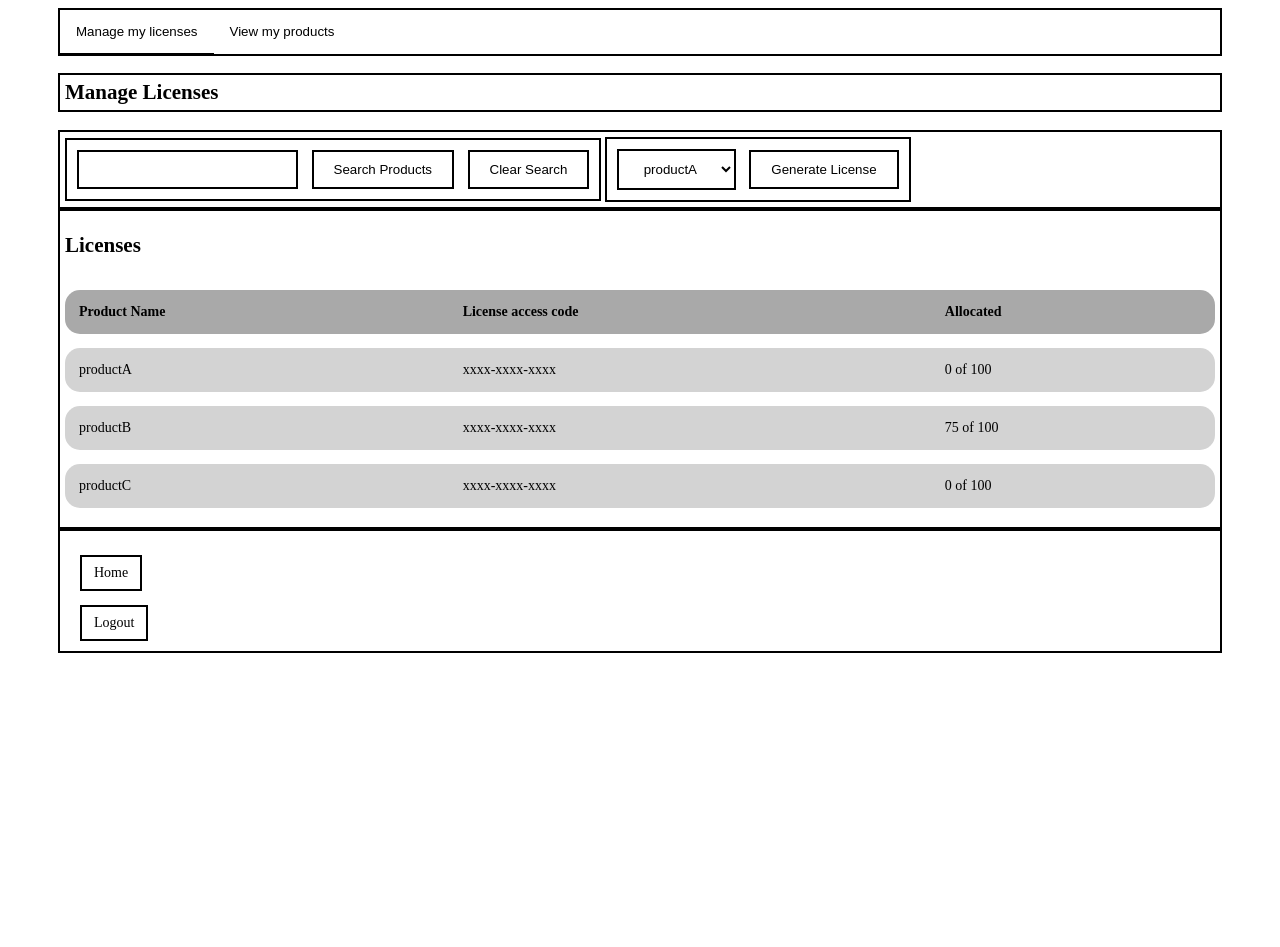
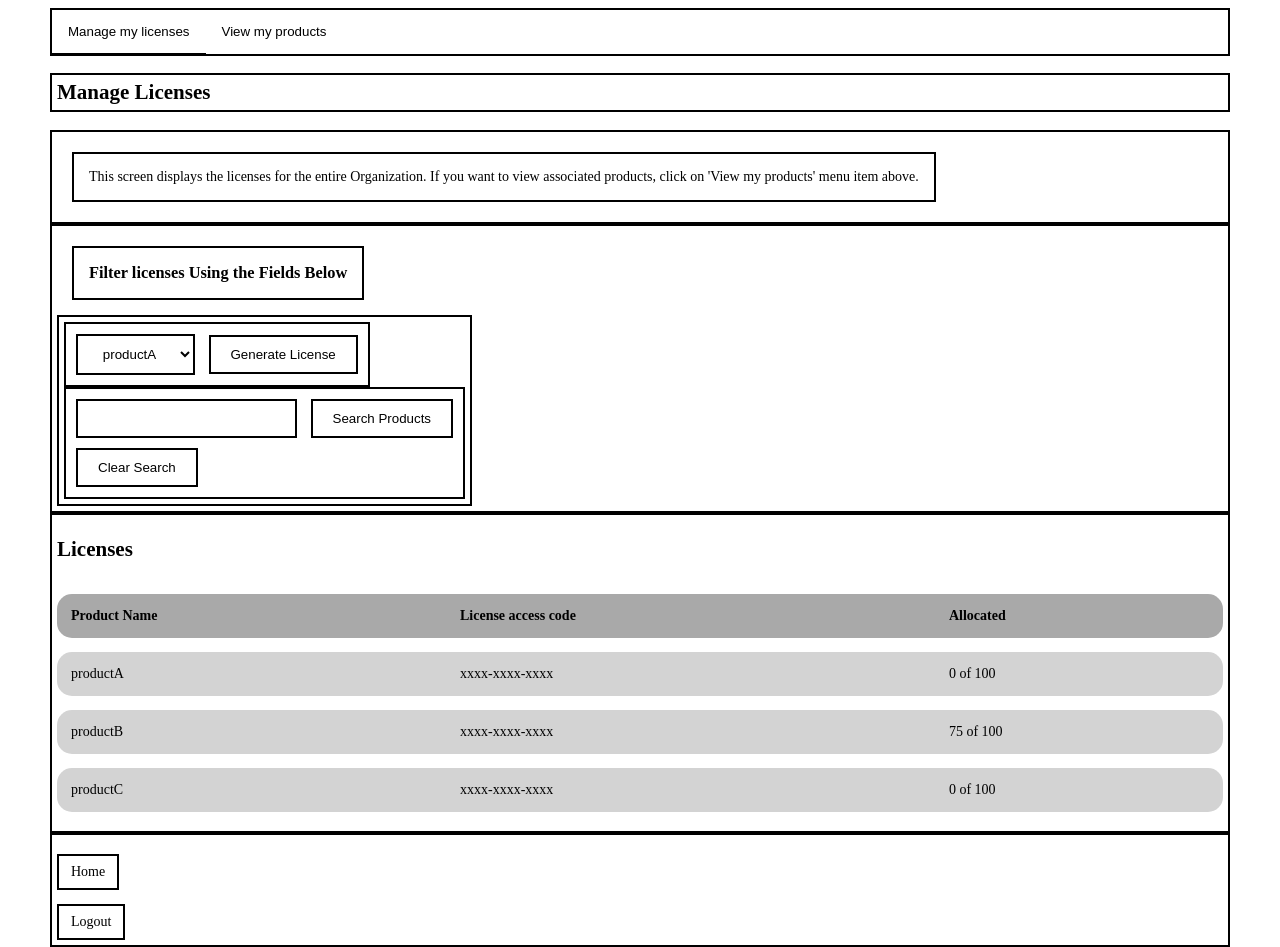
Before and after one commit to lux3hs/contactmgr, a Django app: page /licenses/ in a window 1280 px wide. Before the commit the page ends 653 px from the top, so only its background shows below. Run offline with Django 3.2, Linux system fonts and the light colour scheme; a user stored in the database is signed in; data comes from the database, SQL or seed files in the repository; both versions use the stored data as it was after the commit.

Commit message:
Change to hyphenated css class conventions

```diff
--- a/manage_contacts/forms.py
+++ b/manage_contacts/forms.py
@@ -40,11 +40,11 @@ class ContactCreationForm(UserCreationForm):
 class SearchChoiceForm(forms.Form):
     #Set widget fields
     choices = [("first_name", "First Name"), ("last_name", "Last Name"), ("email", "Email")]
-    contact_search = forms.CharField(max_length=50, label='')
+    search_field = forms.CharField(max_length=50, label='')
     filter_choice = forms.ChoiceField(choices=choices, label='')
 
     #Extend init function to set widget class
     def __init__(self, *args, **kwargs):
         super(SearchChoiceForm, self).__init__(*args, **kwargs)
         self.fields["filter_choice"].widget.attrs['class'] = "ChoiceField"
-        self.fields["contact_search"].widget.attrs['class'] = "CharField"
+        self.fields["search_field"].widget.attrs['class'] = "CharField"
--- a/manage_contacts/static/manage_contacts/js/script.js
+++ b/manage_contacts/static/manage_contacts/js/script.js
@@ -1,15 +1,15 @@
-function change_page(evt, pageName) {
+function changePage(evt, pageName) {
   // Declare all variables
   var i, tabcontent, tablinks;
 
   // Get all elements with class="tabcontent" and hide them
-  tabcontent = document.getElementsByClassName("tabcontent");
+  tabcontent = document.getElementsByClassName("js-tabcontent");
   for (i = 0; i < tabcontent.length; i++) {
     tabcontent[i].style.display = "none";
   }
 
   // Get all elements with class="tablinks" and remove the class "active"
-  tablinks = document.getElementsByClassName("tablinks");
+  tablinks = document.getElementsByClassName("js-tablinks");
   for (i = 0; i < tablinks.length; i++) {
     tablinks[i].className = tablinks[i].className.replace(" active", "");
   }
--- a/manage_contacts/urls.py
+++ b/manage_contacts/urls.py
@@ -3,5 +3,7 @@ from . import views
 
 urlpatterns = [
     path('', views.manage_contacts, name='manage_contacts'),
-    path('add', views.add_contact, name="add_contact")
+    path('add-contact', views.add_contact, name="add_contact"),
+    path('edit-contact', views.edit_contact, name="edit_contact")
+
 ]
--- a/manage_licenses/static/manage_licenses/js/script.js
+++ b/manage_licenses/static/manage_licenses/js/script.js
@@ -1,15 +1,15 @@
-function change_page(evt, pageName) {
+function changePage(evt, pageName) {
   // Declare all variables
   var i, tabcontent, tablinks;
 
   // Get all elements with class="tabcontent" and hide them
-  tabcontent = document.getElementsByClassName("tabcontent");
+  tabcontent = document.getElementsByClassName("js-tabcontent");
   for (i = 0; i < tabcontent.length; i++) {
     tabcontent[i].style.display = "none";
   }
 
   // Get all elements with class="tablinks" and remove the class "active"
-  tablinks = document.getElementsByClassName("tablinks");
+  tablinks = document.getElementsByClassName("js-tablinks");
   for (i = 0; i < tablinks.length; i++) {
     tablinks[i].className = tablinks[i].className.replace(" active", "");
   }
--- a/manage_licenses/templates/manage_licenses/manage-licenses.html
+++ b/manage_licenses/templates/manage_licenses/manage-licenses.html
@@ -11,14 +11,16 @@
 
 {% block banner %}
 <div class="tab">
-<button class="tablinks" id="defaultOpen" onclick="change_page(event, 'Licenses')">Manage my licenses</button>
-<button class="tablinks" onclick="change_page(event, 'Products')">View my products</button>
+<button class="js-tablinks" id="js-default-open" onclick="changePage(event, 'licenses-tab')">Manage my licenses</button>
+<button class="js-tablinks" onclick="changePage(event, 'products-tab')">View my products</button>
 </div>
 {% endblock banner %}
 
 {% block leftcontainer %}{% endblock leftcontainer %}
 
 {% block main %}
+<h2 class="title-container"> Manage Licenses </h2>
+
 {% if messages %}
 <ul class="messages">
     {% for message in messages %}
@@ -27,33 +29,40 @@
 </ul>
 {% endif %}
 
-<h2 class="titleContainer"> Manage Licenses </h2>
+<div id="licenses-tab" class="js-tabcontent">
+  <script>document.getElementById("js-default-open").click();</script>
 
-<div id="Licenses" class="tabcontent">
-<script>document.getElementById("defaultOpen").click();</script>
+  <div class="block-container">
+    <p id="contact-page-info" class="text-container">
+    This screen displays the licenses for the entire Organization. If you want to view associated products,
+    click on 'View my products' menu item above.
+    </p>
+  </div>
 
-  <div class="blockContainer"/>
+  <div class="block-container">
+    <h3 class="text-container">Filter licenses Using the Fields Below</h3>
 
-  <div id="widget1" class="blockWidget">
-    <form id="form1" method = "GET">
+    <div class="block-widget">
+      <form class="block-widget" method = "GET">
+        {{ product_form }}
+        <input class="button" type="submit" value="Generate License"/>
+      </form>
+
+      <div class="block-widget">
+        <form method = "GET">
           {{ search_form }}
           <input class="button" type="submit" value="Search Products"/>
         </form>
 
-    <form id="form1" method="get">
+        <form method="get">
         {% csrf_token %}
         <input class="button" type="submit" name="clear_search" value="Clear Search"/>
         </form>
       </div>
-
-  <form id="form1" class="blockWidget" method = "GET">
-    {{ product_form }}
-    <input class="button" type="submit" value="Generate License"/>
-  </form>
-
+    </div>
   </div>
 
-  <div class="blockContainer">
+  <div class="block-container">
     <h2> Licenses </h2>
 
     <table>
@@ -70,26 +79,25 @@
           <td>{{ entitlement.num_allocated }} </td>
         </tr>
       {% endfor %}
-
     </table>
   </div>
 </div>
 
-<div id="Products" class="tabcontent">
-
-  <div class=blockContainer>
-    <h2 class="textWidget"> my products </h2>
+<div id="products-tab" class="js-tabcontent">
+  <div class="block-container">
+    <div class=block-widget>
+      <h2 class="text-container"> my products </h2>
     </div>
 
-  <div class="blockWidget">
+    <div class="block-widget">
     {% for entitlement in entitlement_list %}
-    <p class="textWidget">{{ entitlement.product_name }}</p>
+      <p class="text-container">{{ entitlement.product_name }}</p>
     {% endfor %}
     </div>
-
+  </div>
 </div>
 
-<div class=logoutBox>
+<div class="block-container">
 <p><a href="{% url 'homepage' %}">Home</a></p>
 <a href="{% url 'logout' %}">Logout</a>
 </div>
--- a/static/css/licensepgm/style.css
+++ b/static/css/licensepgm/style.css
@@ -4,7 +4,7 @@
 /*             */
 
 /* Style for base page class */
-.page {
+body {
     border: 2px black;
     height: 100vh;
     max-width: 100vw;
@@ -63,6 +63,11 @@ input.button {
 input.button:hover, input.button:active {
     background-color: whitesmoke;
   }
+
+
+/*
+  Form fields
+             */
 
 /* Style choice field box */
 .ChoiceField{
@@ -129,7 +134,7 @@ input.button:hover, input.button:active {
 
 
   /* Style the active tab content */
-.tabcontent {
+.js-tabcontent {
     display: none;
     /* margin: 50px; */
     /* padding: 6px 12px; */
@@ -142,7 +147,7 @@ input.button:hover, input.button:active {
 /*                */
 
 /* Style the container for the organization logo */
-#leftContainer {
+#left-container {
     /* border: 5px dotted grey; */
     border-right: 1px solid black;
     float: left;
@@ -156,7 +161,7 @@ input.button:hover, input.button:active {
 }
 
 /* Style the organization logo */
-#orgLogo {
+#org-logo {
     /* border:1px dotted grey; */
     margin: 5px;
     padding: 5px;
@@ -167,7 +172,7 @@ input.button:hover, input.button:active {
 }
 
 /* Style the login window */
-#loginWindow{
+#login-widget{
     margin: 25px;
     padding: 15px;
     /* height: 100%; */
@@ -179,15 +184,8 @@ input.button:hover, input.button:active {
     margin-top: 50px;
 }
 
-/* Style the container for the logout box */
-.logoutBox{
-    border:2px solid black;
-    padding: 10px 20px;
-
-  }
-
 /* Style the homerow container */
-#homeRow{
+#home-row{
     /* border: 1px dotted blue; */
     /* border:2px solid black; */
     /* border-left: 1px solid black; */
@@ -199,7 +197,7 @@ input.button:hover, input.button:active {
 }
 
 /* Style the homepage display name */
-#homeBanner{
+#home-banner{
     /* border:1px dotted orange; */
     width: 250px;
     margin: 0px;
@@ -209,31 +207,30 @@ input.button:hover, input.button:active {
 }
 
 /* Style the page title */
-.titleContainer{
+.title-container{
   border: 2px solid black;
   padding: 5px;
 }
-
 
 
 /*                       */
 /* Generic block classes */
 /*                       */
 
-.blockContainer{
+.block-container{
   border:2px solid black;
   padding:5px;
 }
 
-.blockWidget{
-  border:2px solid Black;
+.block-widget{
+  border:2px solid black;
   padding:5px;
   display:block;
-  width:fit-content
+  width:fit-content;
 
 }
 
-.textWidget{
+.text-container{
   border:2px solid Black;
   padding:15px;
   margin:15px;
--- a/templates/base.html
+++ b/templates/base.html
@@ -18,14 +18,14 @@
     <div class="page">
 
     {% block banner %}
-    <header id="homeBanner">
+    <header id="home-banner">
     <h1>LICENSEPGM</h1>
     </header>
     {% endblock banner %}
 
     {% block leftcontainer %}
-    <div id="leftContainer">
-    <img src="{% static 'images/licensepgm/logo-generic.svg' %}" id="orgLogo" alt="Generic logo"/>
+    <div id="left-container">
+    <img src="{% static 'images/licensepgm/logo-generic.svg' %}" id="org-logo" alt="Generic logo"/>
     </div>
     {% endblock leftcontainer %}
 
--- a/templates/homepage.html
+++ b/templates/homepage.html
@@ -1,16 +1,14 @@
 <!-- templates/homepage.html -->
-
 {% extends 'base.html' %}
 {% block title %}Home{% endblock title %}
 
 {% block main %}
-<div id="homeRow">
+<div id="home-row">
 {% if user.is_authenticated %}
   <h2>Home</h2>
   <h3>Welcome {{ user.username }}!</h3>
   <p><a href="{% url 'manage_licenses' %}">Manage Licenses</a></p>
   <p><a href="{% url 'manage_contacts' %}">Manage Contacts</a></p>
-
   <p><a href="{% url 'logout' %}">Log Out</a></p>
 {% else %}
   <p>You are not logged in</p>
--- a/templates/registration/login.html
+++ b/templates/registration/login.html
@@ -4,7 +4,7 @@
 {% block title %}Login{% endblock %}
 
 {% block main %}
-<div id="loginWindow">
+<div id="login-widget">
 <h3>Log In</h3>
 <form method="post">
   {% csrf_token %}
```
Also changed, not shown: manage_contacts/static/manage_contacts/css/style.css (+4 -4 lines), manage_contacts/templates/manage_contacts/add-contact.html (+6 -6 lines), manage_contacts/templates/manage_contacts/edit-contact.html (added, +26 -0 lines), manage_contacts/templates/manage_contacts/manage-contacts.html (+42 -24 lines), manage_contacts/views.py (+23 -3 lines), db.sqlite3. Lines whose indentation alone changed are shown as unchanged.
